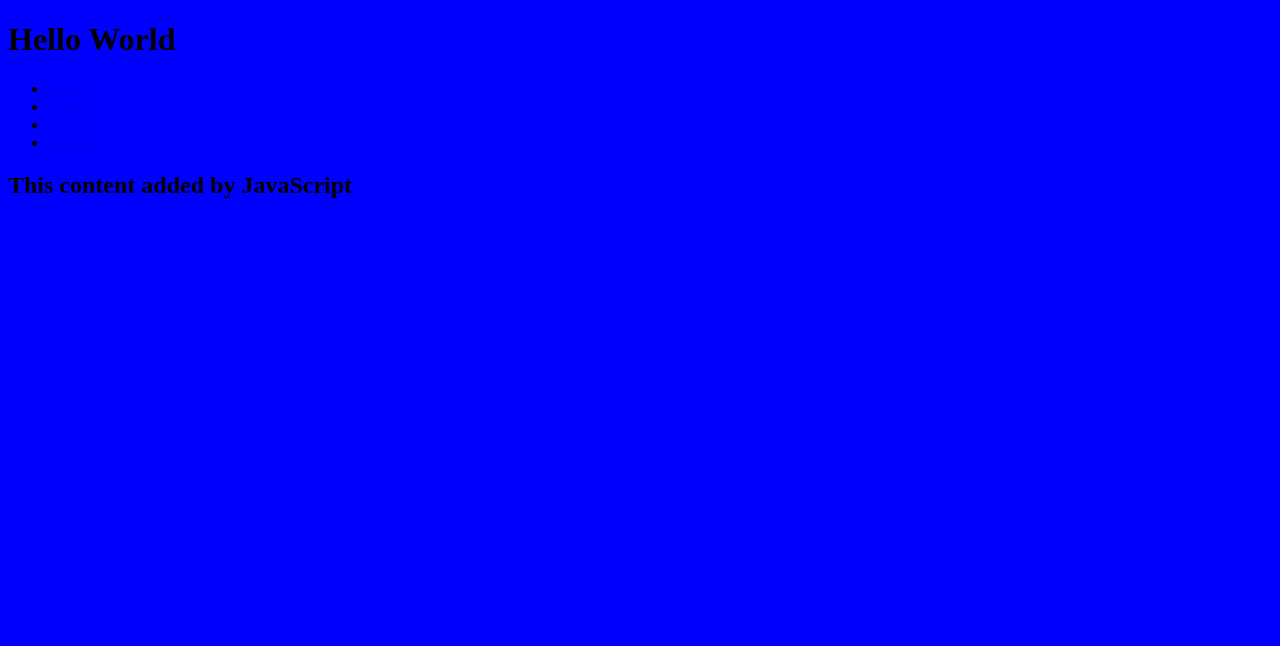
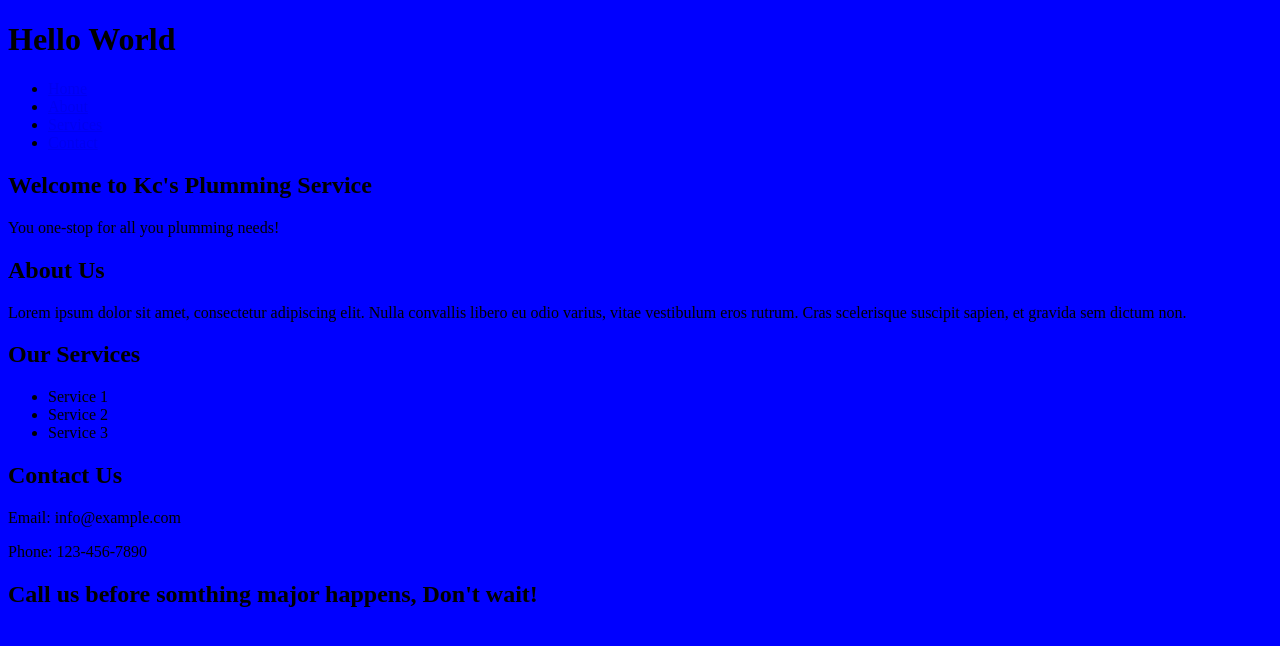
Before and after one commit to Tbenoit4242/Tbenoit-website, a plain HTML site: page index.html in a window 1280 px wide. Drawn offline with Linux system fonts and the light colour scheme.

Commit message:
Added categories

```diff
--- a/index.html
+++ b/index.html
@@ -18,6 +18,31 @@
             </ul>
         </nav>
     </header>
+
+    <main>
+        <section id="home">
+            <h1>Welcome to Kc's Plumming Service</h1>
+            <p>You one-stop for all you plumming needs!</p>
+        </section>
+
+        <section id="about">
+            <h2>About Us</h2>
+            <p>Lorem ipsum dolor sit amet, consectetur adipiscing elit. Nulla convallis libero eu odio varius, vitae vestibulum eros rutrum. Cras scelerisque suscipit sapien, et gravida sem dictum non.</p>
+        </section>
+        <section id="services">
+            <h2>Our Services</h2>
+            <ul>
+                <li>Service 1</li>
+                <li>Service 2</li>
+                <li>Service 3</li>
+            </ul>
+        </section>
+        <section id="contact">
+            <h2>Contact Us</h2>
+            <p>Email: info@example.com</p>
+            <p>Phone: 123-456-7890</p>
+        </section>
+    </main>
     <script src="script.js"></script>
   </body>
 </html>
--- a/script.js
+++ b/script.js
@@ -1,3 +1,3 @@
 const h2 = document.createElement("h2");
-h2.textContent = "This content added by JavaScript";
+h2.textContent = "Call us before somthing major happens, Don't wait!";
 document.querySelector("body").appendChild(h2);
```
